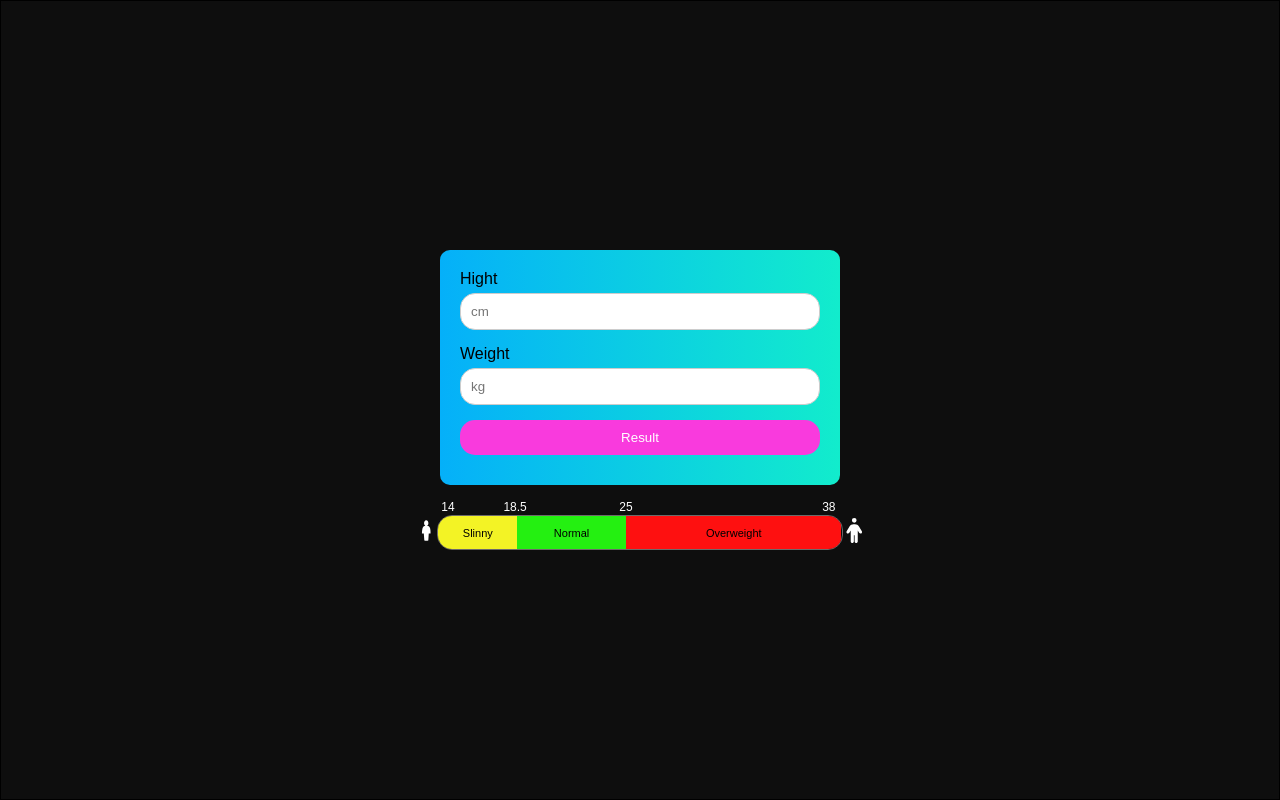
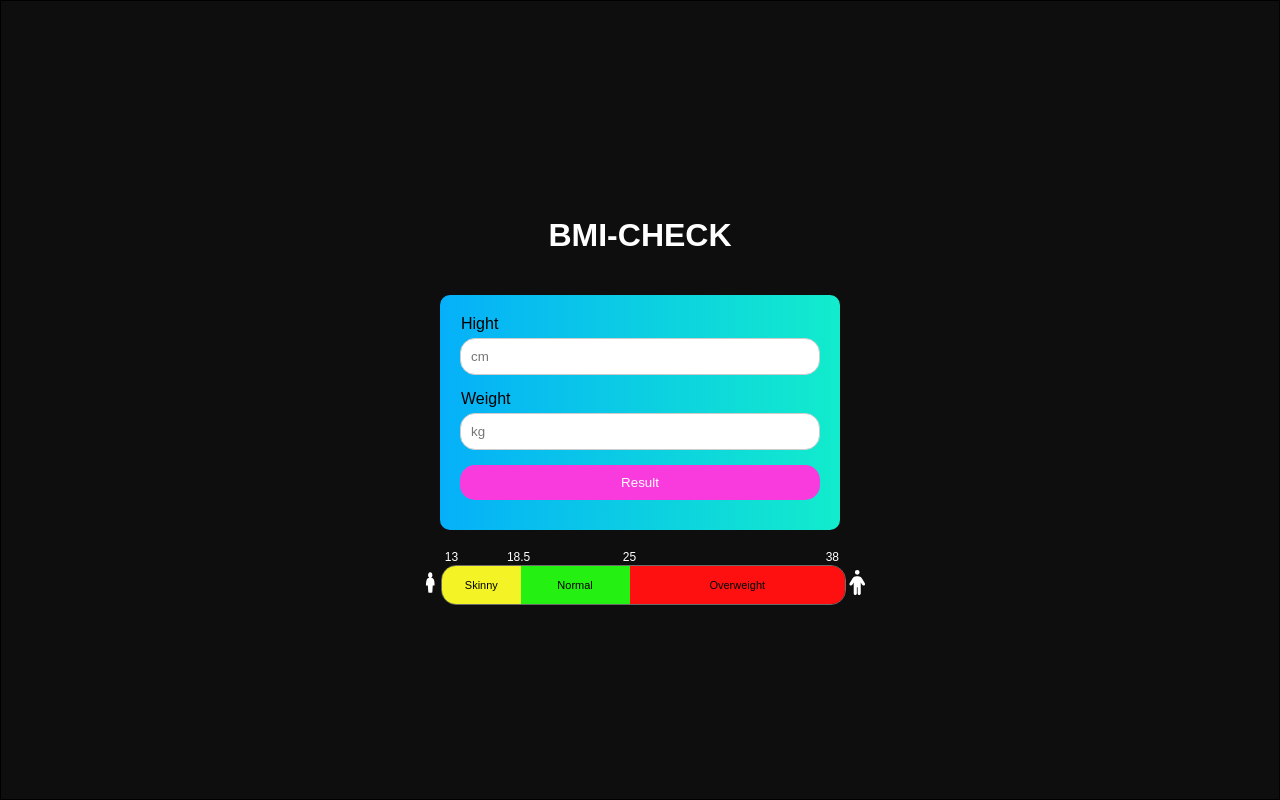
Before and after one commit to MOwaisAzizi/BMI-Calculator, a React (Vite) app: page / in a window 1280 px wide. Built offline with nearby package versions, Linux system fonts and the light colour scheme.

Commit message:
some more updates

```diff
--- a/src/App.jsx
+++ b/src/App.jsx
@@ -5,7 +5,6 @@ function App(){
   const [hight,setHight] = useState(0)
   const [weight,setWeight] = useState(0)
   const [result,setResutl] = useState(0)
-  const [catagory,setCatagory] = useState('')
 
   function handleOperation(){
     if(!hight && !weight) return
@@ -13,14 +12,13 @@ function App(){
   }
 
   useEffect(function(){
-    if(result < 17.1 && result >= 15 ) setCatagory('Underweight')
-      else if(result >= 17.1 && result < 23.2 ) setCatagory('Normal')
-      else if(result >= 23.2 && result < 38 ) setCatagory('overweight')
-      else if( (result < 15 || result >= 38) && result !== 0 ) setCatagory('uncurrect input detected')
+  console.log(result);
+
   },[result])
 
   return (
     <div className="container">
+      <h1 className="BMI-title">BMI-CHECK</h1>
       <div className="form">
         <div className="form-group" >
             <label>Hight</label>
--- a/src/Pipe.css
+++ b/src/Pipe.css
@@ -27,7 +27,7 @@
 
 .pipe-container {
     width: 100%;
-    height: 35px;
+    height: 40px;
     border: 1px solid #6d6a6a;
     border-radius: 15px;
     position: relative;
@@ -40,6 +40,7 @@
   .containerAllPipe{
     width: 100%;
     max-width: 450px;
+    margin-left: 7px;
     /* padding: 10px; */
   }
   .pipe {
@@ -71,5 +72,11 @@
     width: 53.47%;
     align-content: center;
     text-align: center;
+  }
 
+  @media only screen and (max-width: 700px) {
+    .containerAllPipe{
+      margin-left: 0px;
+
+    }
   }
--- a/src/Pipe.jsx
+++ b/src/Pipe.jsx
@@ -1,4 +1,4 @@
-import React, { useState } from 'react';
+import { useState } from 'react';
 import './Pipe.css';
 import { FaPerson } from "react-icons/fa6";
 import { GiPerson } from "react-icons/gi";
@@ -12,26 +12,24 @@ const Pipe = ({result}) => {
     }
   };
 
-  console.log(((result-15)/(38-15)) * 100);
-
   return (
 <div className='containerAllPipe'>
 <div className='number-contianer'>
-<span className='numbers under'>14</span>
+<span className='numbers under'>13</span>
 <span className='numbers normal'>18.5</span>
 <span className='numbers over'>25</span>
 <span className='numbers last'>38</span>
 </div>
 
   <div style={{display:'flex'}}>
-  <GiPerson color='white' size={'25px'} style={{marginTop:'3px'}}/>
+  <GiPerson color='white' size={'25px'} style={{marginTop:'5px'}}/>
     <div className="pipe-container" onClick={handleIncrease}>
-        <span className='sp1'>Slinny</span>
+        <span className='sp1'>Skinny</span>
         <span className='sp2'>Normal</span>
         <span className='sp3'>Overweight</span>
-      <div className="pipe" style={{position:'absolute', top:'-28.5px',transition: 'all 0.5s' , left:`${((result-14)/(24)) * 100}%`}}>&darr;</div>
+      <div className="pipe" style={{position:'absolute', top:'-27px',transition: 'all 0.5s' , left:`${((result-14)/(24)) * 100}%`}}>&darr;</div>
     </div>
-  <FaPerson color='white' size={'25px'} style={{marginTop:'3px'}}/>
+  <FaPerson color='white' size={'25px'} style={{marginTop:'5px'}}/>
 
   </div>
 
--- a/src/index.css
+++ b/src/index.css
@@ -17,7 +17,7 @@ body {
   height: 100vh;
   border: solid 1px black;
   margin: auto;
-  gap: 15px;
+  gap: 20px;
 }
 
 .form {
@@ -41,6 +41,7 @@ h2 {
 label {
   display: block;
   margin-bottom: 5px;
+  margin-left: 1px;
 }
 
 input {
@@ -95,7 +96,5 @@ button:hover {
   background-color: rgb(230, 12, 12);
 }
 h1{
-  background-color: white;
-  color: rgb(255, 47, 0);
-  z-index: 10;
+  color: white;
 }
```
